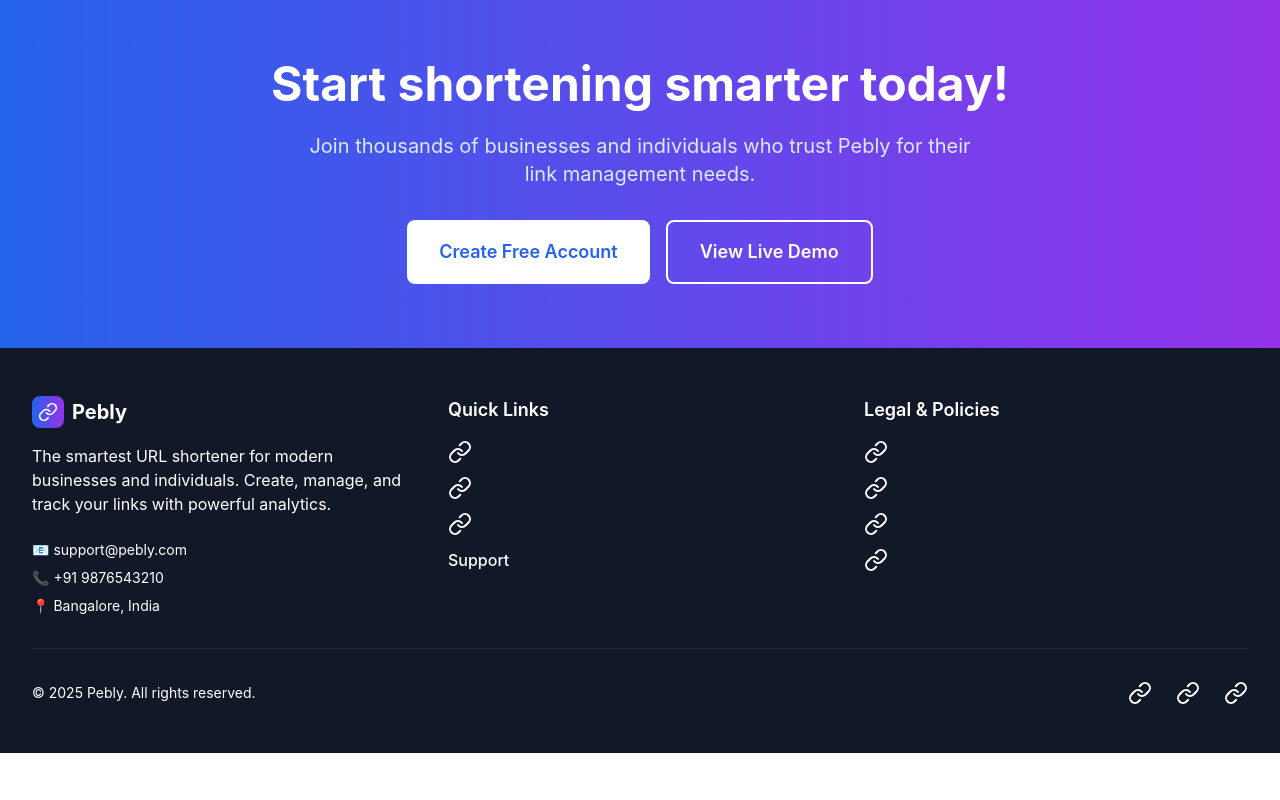
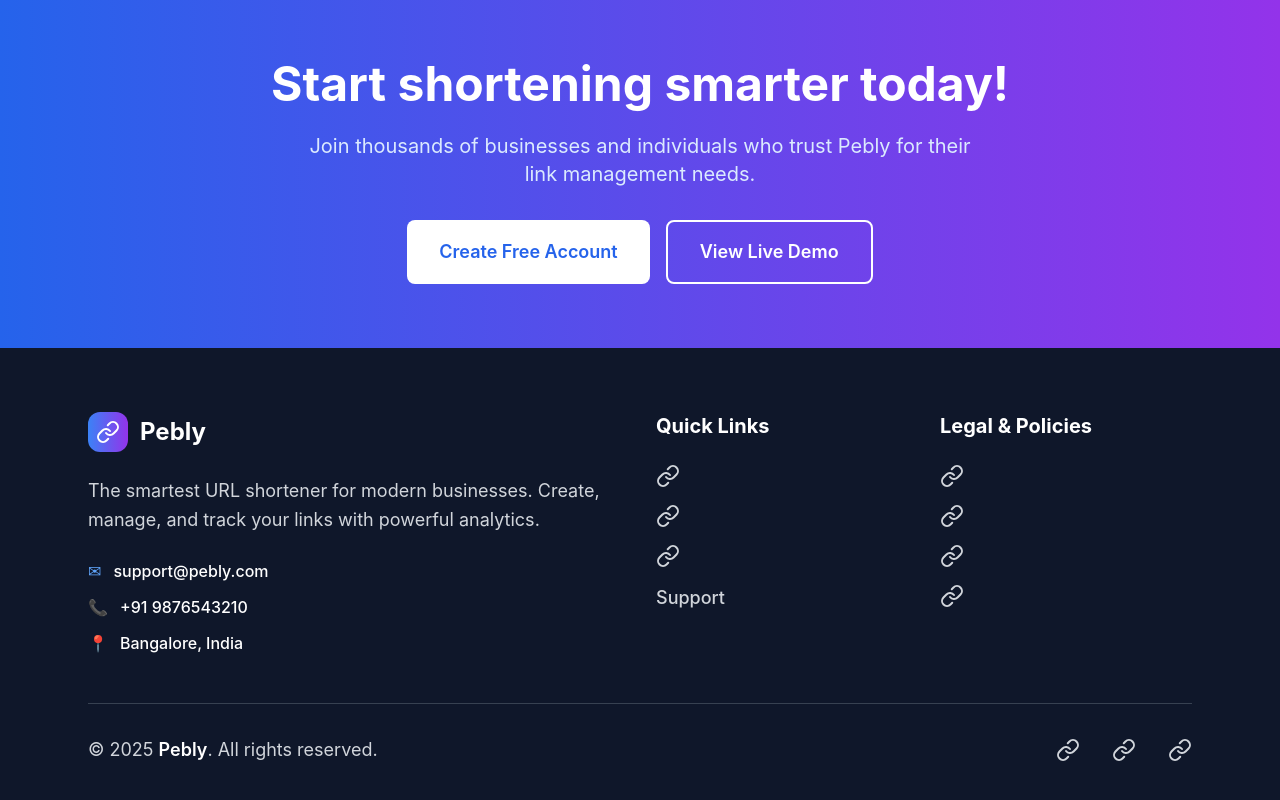
Before and after one commit to lahori-venkatesh/urlshortner, a React (Create React App) app in the folder frontend/: page / in a window 1280 px wide. Shown: the part 4784-5584 px from the top of the page. Before the commit the page ends 5537 px from the top, so only its background shows below. Built offline with nearby package versions, Linux system fonts and the light colour scheme; no server answers.

Commit message:
Completely rebuild footer with professional structure and clear visibility

```diff
--- a/frontend/src/pages/LandingPage.tsx
+++ b/frontend/src/pages/LandingPage.tsx
@@ -719,58 +719,110 @@
         </div>
       </section>
 
-      {/* Footer */}
-      <footer className="bg-gray-900 text-white py-12">
-        <div className="max-w-7xl mx-auto px-4 sm:px-6 lg:px-8">
-          <div className="grid grid-cols-1 md:grid-cols-3 gap-8">
-            <div>
-              <div className="flex items-center mb-4">
-                <div className="w-8 h-8 bg-gradient-to-r from-blue-600 to-purple-600 rounded-lg flex items-center justify-center">
-                  <Link className="w-5 h-5 text-white" />
+      {/* Professional Footer */}
+      <footer className="bg-slate-900 text-white py-16">
+        <div className="max-w-6xl mx-auto px-6">
+          {/* Main Footer Content */}
+          <div className="grid grid-cols-1 md:grid-cols-2 lg:grid-cols-4 gap-8 mb-12">
+
+            {/* Company Info */}
+            <div className="lg:col-span-2">
+              <div className="flex items-center mb-6">
+                <div className="w-10 h-10 bg-gradient-to-r from-blue-500 to-purple-600 rounded-xl flex items-center justify-center mr-3">
+                  <Link className="w-6 h-6 text-white" />
                 </div>
-                <span className="ml-2 text-xl font-bold">Pebly</span>
+                <span className="text-2xl font-bold text-white">Pebly</span>
               </div>
-              <p className="text-white mb-6">
-                The smartest URL shortener for modern businesses and individuals.
-                Create, manage, and track your links with powerful analytics.
+              <p className="text-gray-300 text-lg mb-6 leading-relaxed">
+                The smartest URL shortener for modern businesses. Create, manage, and track your links with powerful analytics.
               </p>
-              <div className="space-y-2 text-sm text-white">
-                <p>📧 support@pebly.com</p>
-                <p>📞 +91 9876543210</p>
-                <p>📍 Bangalore, India</p>
+              <div className="space-y-3">
+                <div className="flex items-center text-gray-300">
+                  <span className="text-blue-400 mr-3">✉</span>
+                  <span className="text-white font-medium">support@pebly.com</span>
+                </div>
+                <div className="flex items-center text-gray-300">
+                  <span className="text-blue-400 mr-3">📞</span>
+                  <span className="text-white font-medium">+91 9876543210</span>
+                </div>
+                <div className="flex items-center text-gray-300">
+                  <span className="text-blue-400 mr-3">📍</span>
+                  <span className="text-white font-medium">Bangalore, India</span>
+                </div>
               </div>
             </div>
 
+            {/* Quick Links */}
             <div>
-              <h3 className="text-lg font-semibold mb-4 text-white">Quick Links</h3>
-              <ul className="space-y-3">
-                <li><Link to="/pricing" className="text-white hover:text-blue-400 transition-colors font-medium">Pricing</Link></li>
-                <li><Link to="/dashboard" className="text-white hover:text-blue-400 transition-colors font-medium">Dashboard</Link></li>
-                <li><Link to="/contact" className="text-white hover:text-blue-400 transition-colors font-medium">Contact Us</Link></li>
-                <li><a href="mailto:support@pebly.com" className="text-white hover:text-blue-400 transition-colors font-medium">Support</a></li>
+              <h3 className="text-xl font-bold text-white mb-6">Quick Links</h3>
+              <ul className="space-y-4">
+                <li>
+                  <Link to="/pricing" className="text-gray-300 hover:text-white transition-colors duration-200 text-lg font-medium">
+                    Pricing
+                  </Link>
+                </li>
+                <li>
+                  <Link to="/dashboard" className="text-gray-300 hover:text-white transition-colors duration-200 text-lg font-medium">
+                    Dashboard
+                  </Link>
+                </li>
+                <li>
+                  <Link to="/contact" className="text-gray-300 hover:text-white transition-colors duration-200 text-lg font-medium">
+                    Contact Us
+                  </Link>
+                </li>
+                <li>
+                  <a href="mailto:support@pebly.com" className="text-gray-300 hover:text-white transition-colors duration-200 text-lg font-medium">
+                    Support
+                  </a>
+                </li>
               </ul>
             </div>
 
+            {/* Legal & Policies */}
             <div>
-              <h3 className="text-lg font-semibold mb-4 text-white">Legal & Policies</h3>
-              <ul className="space-y-3">
-                <li><Link to="/privacy" className="text-white hover:text-blue-400 transition-colors font-medium">Privacy Policy</Link></li>
-                <li><Link to="/terms" className="text-white hover:text-blue-400 transition-colors font-medium">Terms & Conditions</Link></li>
-                <li><Link to="/cancellation-refund" className="text-white hover:text-blue-400 transition-colors font-medium">Refund Policy</Link></li>
-                <li><Link to="/shipping-policy" className="text-white hover:text-blue-400 transition-colors font-medium">Shipping Policy</Link></li>
+              <h3 className="text-xl font-bold text-white mb-6">Legal & Policies</h3>
+              <ul className="space-y-4">
+                <li>
+                  <Link to="/privacy" className="text-gray-300 hover:text-white transition-colors duration-200 text-lg font-medium">
+                    Privacy Policy
+                  </Link>
+                </li>
+                <li>
+                  <Link to="/terms" className="text-gray-300 hover:text-white transition-colors duration-200 text-lg font-medium">
+                    Terms & Conditions
+                  </Link>
+                </li>
+                <li>
+                  <Link to="/cancellation-refund" className="text-gray-300 hover:text-white transition-colors duration-200 text-lg font-medium">
+                    Refund Policy
+                  </Link>
+                </li>
+                <li>
+                  <Link to="/shipping-policy" className="text-gray-300 hover:text-white transition-colors duration-200 text-lg font-medium">
+                    Shipping Policy
+                  </Link>
+                </li>
               </ul>
             </div>
           </div>
 
-          <div className="border-t border-gray-800 mt-8 pt-8">
+          {/* Bottom Section */}
+          <div className="border-t border-gray-700 pt-8">
             <div className="flex flex-col md:flex-row justify-between items-center">
-              <p className="text-white text-sm">
-                © 2025 Pebly. All rights reserved.
+              <p className="text-gray-300 text-lg mb-4 md:mb-0">
+                © 2025 <span className="text-white font-semibold">Pebly</span>. All rights reserved.
               </p>
-              <div className="flex space-x-6 mt-4 md:mt-0">
-                <Link to="/privacy" className="text-white hover:text-blue-400 text-sm transition-colors font-medium">Privacy</Link>
-                <Link to="/terms" className="text-white hover:text-blue-400 text-sm transition-colors font-medium">Terms</Link>
-                <Link to="/contact" className="text-white hover:text-blue-400 text-sm transition-colors font-medium">Contact</Link>
+              <div className="flex space-x-8">
+                <Link to="/privacy" className="text-gray-300 hover:text-white transition-colors duration-200 font-medium text-lg">
+                  Privacy
+                </Link>
+                <Link to="/terms" className="text-gray-300 hover:text-white transition-colors duration-200 font-medium text-lg">
+                  Terms
+                </Link>
+                <Link to="/contact" className="text-gray-300 hover:text-white transition-colors duration-200 font-medium text-lg">
+                  Contact
+                </Link>
               </div>
             </div>
           </div>
```
